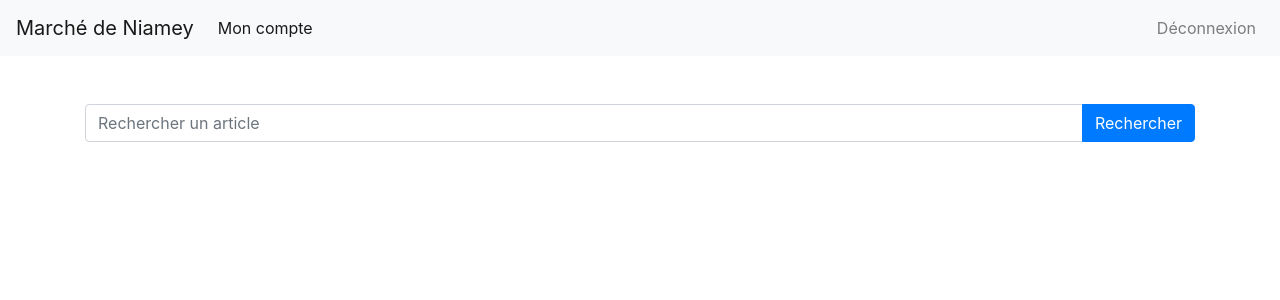
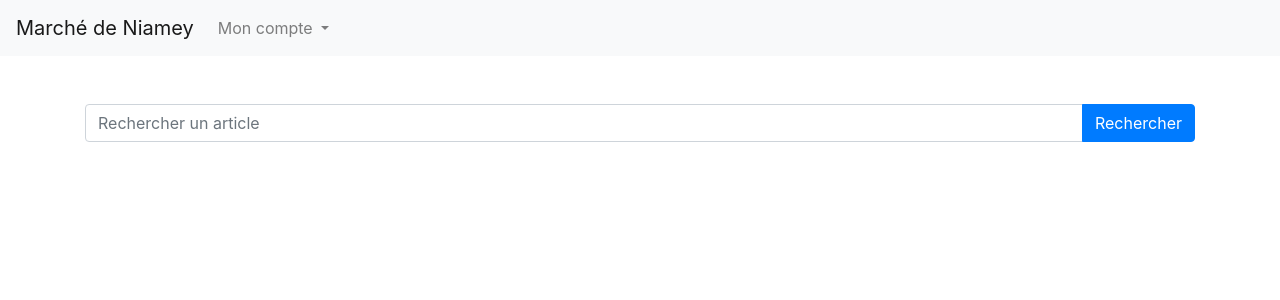
Before and after one commit to HamaBarhamou/Pi_network_Market_Niger, a Django app: page / in a window 1280 px wide. Shown: the top 300 px of the page. Run offline with Django 4.2, Linux system fonts and the light colour scheme; the visitor is signed in with stand-in values (Sample User, id 1); some libraries are stand-ins or nearby versions.

Commit message:
Liste dereoulante Compte user

```diff
--- a/Pi_network_Market_Niger/templates/base.html
+++ b/Pi_network_Market_Niger/templates/base.html
@@ -20,16 +20,30 @@
         <div class="collapse navbar-collapse" id="navbarNav">
             <ul class="navbar-nav mr-auto">
                 {% if user.is_authenticated %}
-                <li class="nav-item active">
-                    <a class="nav-link" href="#">Mon compte <span class="sr-only">(current)</span></a>
-                </li>
+                    <li class="nav-item dropdown">
+                    <a class="nav-link dropdown-toggle" href="#" id="navbarDropdown" role="button" data-toggle="dropdown" aria-haspopup="true" aria-expanded="false">
+                        Mon compte
+                    </a>
+                    <div class="dropdown-menu" aria-labelledby="navbarDropdown">
+                        {% if user.fonction == 2 %}
+                            <a class="dropdown-item" href="#">Tableau de bord Vendeur</a>
+                            <a class="dropdown-item" href="#">Gérer la boutique</a>
+                        {% elif user.fonction == 3 %}
+                            <a class="dropdown-item" href="#">Tableau de bord Client</a>
+                        {% elif user.fonction == 4 %}
+                            <a class="dropdown-item" href="#">Tableau de bord Livreur</a>
+                        {% endif %}
+                            <div class="dropdown-divider"></div>
+                                <a class="dropdown-item" href="#">Modifier le profil</a>
+                                <a class="dropdown-item" href="{% url 'user:logout' %}">Déconnexion</a>
+                            </div>
+                    </li>
                 {% endif %}
-            </ul>
+              </ul>
+
             <ul class="navbar-nav">
                 {% if user.is_authenticated %}
-                <li class="nav-item">
-                    <a class="nav-link" href="{% url 'user:logout' %}">Déconnexion</a>
-                </li>
+
                 {% else %}
                 <li class="nav-item">
                     <a class="nav-link" href="{% url 'user:register' %}">Inscription</a>
```
